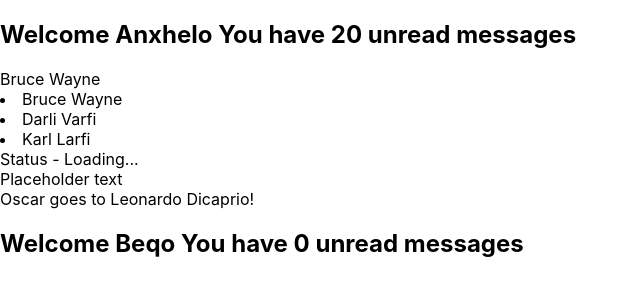
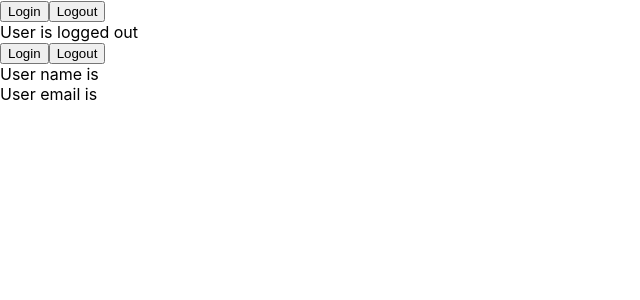
Before and after one commit to anxheloo/react-typescript-codeevolution, a React (Create React App) app: page / in a window 1280 px wide. Shown: the top 300 px of the page, without its empty margins (0-640 px from the left). Built offline with nearby package versions, Linux system fonts and the light colour scheme.

Commit message:
UseState

```diff
--- a/src/App.tsx
+++ b/src/App.tsx
@@ -1,35 +1,11 @@
-import Greet from "./components/Greet";
-import Heading from "./components/Heading";
-import Oscar from "./components/Oscar";
-import Person from "./components/Person";
-import PersonList from "./components/PersonList";
-import Status from "./components/Status";
+import Loggin from "./components/Loggin";
+import User from "./components/User";
 
 function App() {
-  const personName = {
-    first: "Bruce",
-    last: "Wayne",
-  };
-
-  const personList = [
-    { first: "Bruce", last: "Wayne" },
-    { first: "Darli", last: "Varfi" },
-    { first: "Karl", last: "Larfi" },
-  ];
-
   return (
     <div>
-      <Greet name="Anxhelo" messageCount={20} isLoggedIn={true} />
-      <Person name={personName}></Person>
-      <PersonList list={personList}></PersonList>
-      <Status message="loading"></Status>
-      <Heading>Placeholder text</Heading>
-
-      <Oscar>
-        <Heading>Oscar goes to Leonardo Dicaprio!</Heading>
-      </Oscar>
-
-      <Greet name="Beqo" isLoggedIn={true}></Greet>
+      <Loggin></Loggin>
+      <User></User>
     </div>
   );
 }
--- a/src/components/Greet.tsx
+++ /dev/null
@@ -1,25 +0,0 @@
-import React from "react";
-
-//1. Passing simple props
-//7. Making messageCount optional, we dont pass the messageCount prop so we make it optional.
-// we also descructure it and gives it a default value, so if we dont pass it and specify it , it takes the default
-
-type GreetProps = {
-  name: string;
-  messageCount?: number;
-  isLoggedIn: boolean;
-};
-
-const Greet = ({ name, messageCount = 0, isLoggedIn }: GreetProps) => {
-  return (
-    <div>
-      <h2>
-        {isLoggedIn
-          ? `Welcome ${name} You have ${messageCount} unread messages`
-          : "Welcome Guest"}
-      </h2>
-    </div>
-  );
-};
-
-export default Greet;
--- a/src/components/Heading.tsx
+++ /dev/null
@@ -1,13 +0,0 @@
-import React from "react";
-
-//5. Here we add text between Heading as a children a setting it up
-
-type HeadingProps = {
-  children: string;
-};
-
-const Heading = ({ children }: HeadingProps) => {
-  return <div>{children}</div>;
-};
-
-export default Heading;
--- /dev/null
+++ b/src/components/Loggin.tsx
@@ -0,0 +1,25 @@
+import React, { useState } from "react";
+
+// Here we are not specifying anything cuz react is smart to do it, and we are keeping our state only as a boolean value
+
+const Loggin = () => {
+  const [isLoggedIn, setIsLoggedIn] = useState(false);
+
+  const handleLogin = () => {
+    setIsLoggedIn(true);
+  };
+  const handleLogout = () => {
+    setIsLoggedIn(false);
+  };
+
+  return (
+    <div>
+      <button onClick={handleLogin}>Login</button>
+      <button onClick={handleLogout}>Logout</button>
+
+      <div>User is {isLoggedIn ? "logged in" : "logged out"}</div>
+    </div>
+  );
+};
+
+export default Loggin;
--- a/src/components/Oscar.tsx
+++ /dev/null
@@ -1,34 +0,0 @@
-import React from "react";
-
-//6. Passing a component as a children inside Oscar
-
-/*
-WAY - 1
-type OscarProps = {
-  children: React.ReactNode;
-};
-
-const Oscar = ({ children }: OscarProps) => {
-  return <div>{children}</div>;
-};
-
-*/
-
-/*
- WAY - 2
-const Oscar: React.FC<{ children: React.ReactNode }> = ({ children }) => {
-  return <div>{children}</div>;
-};
-
-*/
-
-//  WAY - 3
-type OscarProps = {
-  children: React.ReactNode;
-};
-
-const Oscar: React.FC<OscarProps> = ({ children }) => {
-  return <div>{children}</div>;
-};
-
-export default Oscar;
--- a/src/components/Person.tsx
+++ /dev/null
@@ -1,20 +0,0 @@
-import React from "react";
-
-//2. Passing Object as a prop
-
-type PersonProps = {
-  name: {
-    first: string;
-    last: string;
-  };
-};
-
-const Person = ({ name }: PersonProps) => {
-  return (
-    <div>
-      {name.first} {name.last}
-    </div>
-  );
-};
-
-export default Person;
--- a/src/components/PersonList.tsx
+++ /dev/null
@@ -1,24 +0,0 @@
-import React from "react";
-
-//3. Passing Array of Objects as a prop
-
-type PersonListProps = {
-  list: {
-    first: string;
-    last: string;
-  }[];
-};
-
-const PersonList = ({ list }: PersonListProps) => {
-  return (
-    <div>
-      {list.map((item) => (
-        <li key={item.first.concat(item.last)}>
-          {item.first} {item.last}
-        </li>
-      ))}
-    </div>
-  );
-};
-
-export default PersonList;
--- a/src/components/Status.tsx
+++ /dev/null
@@ -1,24 +0,0 @@
-import React from "react";
-
-// 4.We can specify to accept predefined strings;
-// so if we pass the message prop other than these specified strings it throws us an error
-
-type StatusProps = {
-  message: "loading" | "success" | "error";
-};
-
-const Status = ({ message }: StatusProps) => {
-  let msg;
-
-  if (message === "loading") {
-    msg = "Loading...";
-  } else if (message === "success") {
-    msg = "Data fetched successfully!";
-  } else if (message === "error") {
-    msg = "Error fetching data";
-  }
-
-  return <div>Status - {msg}</div>;
-};
-
-export default Status;
--- /dev/null
+++ b/src/components/User.tsx
@@ -0,0 +1,36 @@
+import React, { useState } from "react";
+
+// Here we specify our state cuz it may be null or an object of type AuthUser
+
+type AuthUser = {
+  name: string;
+  email: string;
+};
+
+const User = () => {
+  const [user, setUser] = useState<AuthUser | null>(null);
+
+  const handleLogin = () => {
+    setUser({
+      name: "Anxhelo",
+      email: "anxhelo@gmail.com",
+    });
+  };
+  const handleLogout = () => {
+    setUser(null);
+  };
+
+  console.log("This is user:", user);
+
+  return (
+    <div>
+      <button onClick={handleLogin}>Login</button>
+      <button onClick={handleLogout}>Logout</button>
+
+      <div>User name is {user?.name}</div>
+      <div>User email is {user?.email}</div>
+    </div>
+  );
+};
+
+export default User;
```
